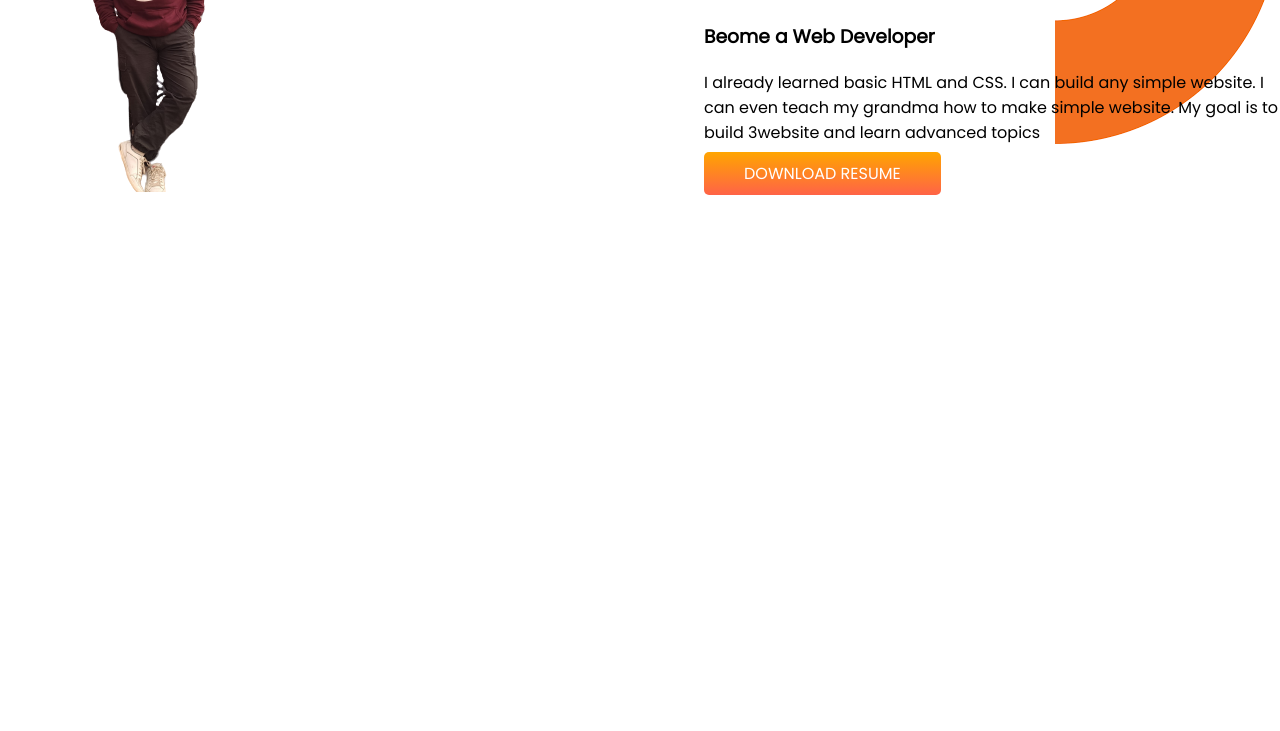
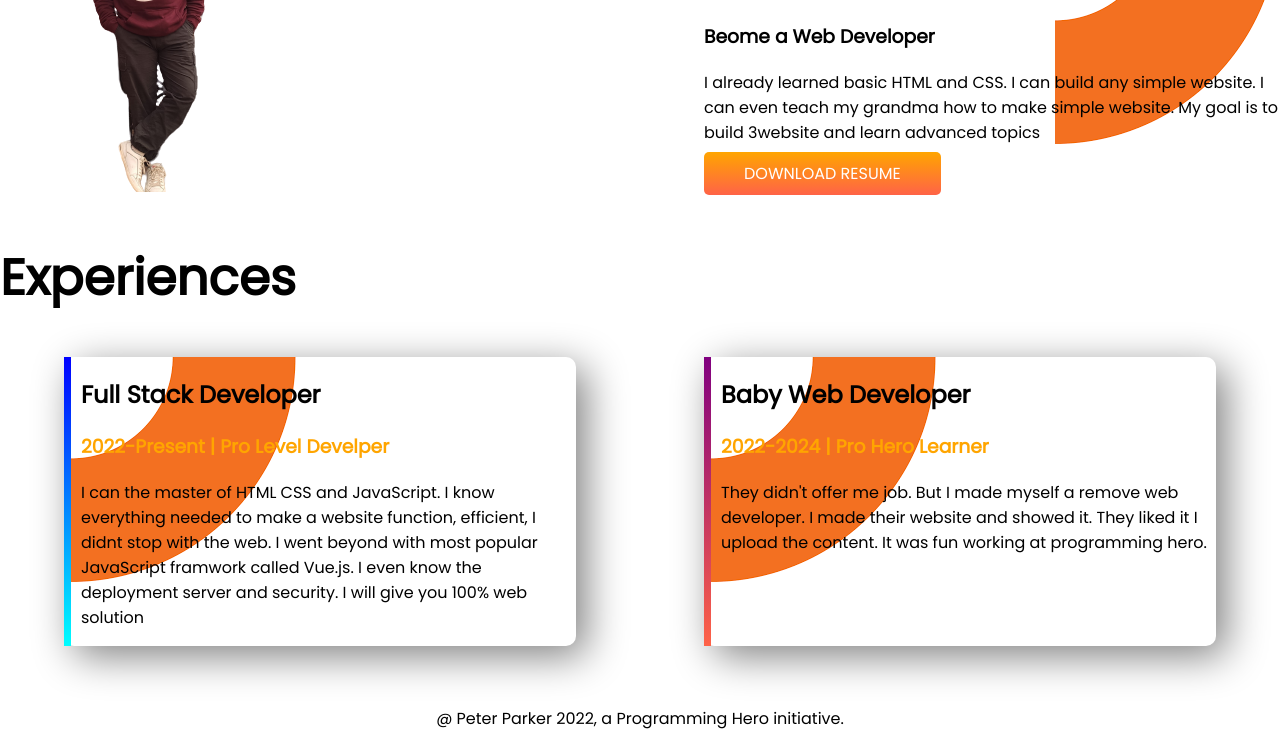
Before and after one commit to JahedHasan963/jahed-portfolio, a plain HTML site: page index.html in a window 1280 px wide. Shown: the part 574-1305 px from the top of the page. Before the commit the page ends 800 px from the top, so only its background shows below. Drawn offline with Linux system fonts and the light colour scheme.

Commit message:
last code

```diff
--- a/index.html
+++ b/index.html
@@ -12,7 +12,7 @@
 
 </head>
 <body>
-    <section class="top-banner">
+    <section class="top-banner fexible-container">
      <div class="half-width">
     <h1>Welcome To</h1>
     <h1> <span>Jahed Hasan</span> World!</h1>
@@ -26,7 +26,7 @@
         <img src="images/shuvo.png" height="300px" width="350px">
     </div>
     </section>
-    <section class="dream-big">
+    <section class="dream-big fexible-container">
         <div class="half-width">
             <img src="images/shuvo.png" alt="">
         </div>
@@ -37,6 +37,24 @@
             <a href="" target="_blank" class="download-button">DOWNLOAD RESUME</a>
         </div>
     </section>
+    <section class="experience-are">
+        <h1>Experiences</h1>
+        <div class="fexible-container">
+           <div id="web-dev-exp" class="experience-item">
+            <h2>Full Stack Developer</h2>
+            <h3 class="orange-clr">2022-Present | Pro Level Develper</h3>
+            <p>I can the master of HTML CSS and JavaScript. I know everything needed to make a website function, efficient, I didnt stop with the web. I went beyond with most popular JavaScript framwork called Vue.js. I even know the deployment server and security. I will give you 100% web solution</p>
+        </div>
+        <div id="web-dev-exp2" class="experience-item">
+            <h2>Baby Web Developer</h2>
+            <h3 class="orange-clr">2022-2024 | Pro Hero Learner</h3>
+            <p>They didn't offer me job. But I made myself a remove web developer. I made their website and showed it. They liked it I upload the content. It was fun working at programming hero.</p>
+        </div>
+        </div>
 
+    </section>
+    <footer>
+        @ Peter Parker 2022, a Programming Hero initiative.
+    </footer>
 </body>
 </html>
--- a/style.css
+++ b/style.css
@@ -8,7 +8,7 @@ h1{
 h1 span{
     color: orange;
 }
-section{
+.fexible-container{
     display: flex;
 }
 .half-width{
@@ -43,3 +43,36 @@ section{
     background-repeat: no-repeat;
     background-position: right;
 }
+.orange-clr{
+    color: orange;
+}
+.experience-item{
+    background-image: url(images/corner\ image.png);
+    background-repeat: no-repeat;
+    margin-bottom: 60px;
+}
+.experience-item{
+    width: 40%;
+    margin-left: 5%;
+    margin-right: 5%;
+    padding-left: 10px;
+    border-radius: 10px;
+    box-shadow: 10px 10px 40px gray;
+    border-left: 10px solid;
+}
+h2{
+    font: 40px;
+}
+#web-dev-exp{
+    border-left: solid 7px;
+    border-image: linear-gradient(blue, cyan) ;
+    border-image-slice: 1;
+}
+#web-dev-exp2{
+    border-left: solid 7px;
+    border-image: linear-gradient(purple, tomato) ;
+    border-image-slice: 1;
+}
+footer{
+    text-align: center;
+}
```
